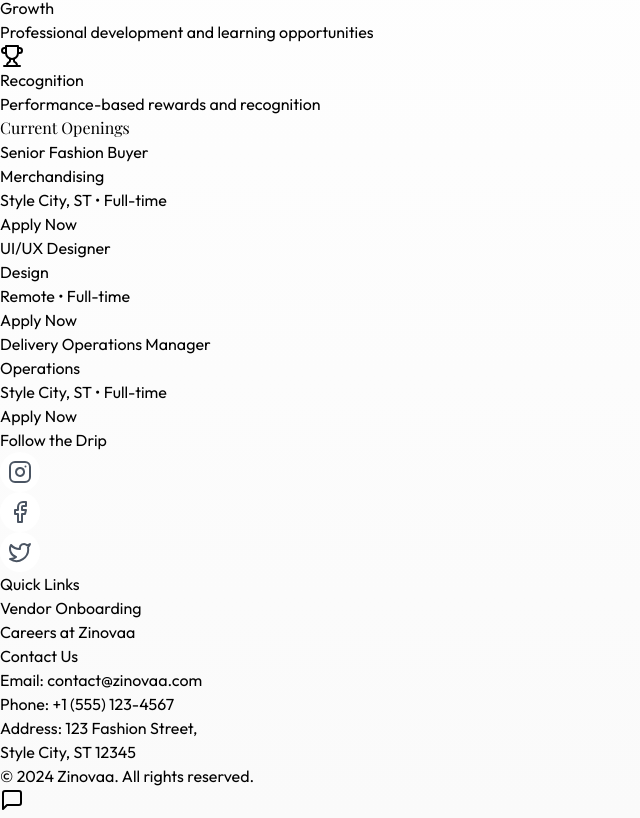
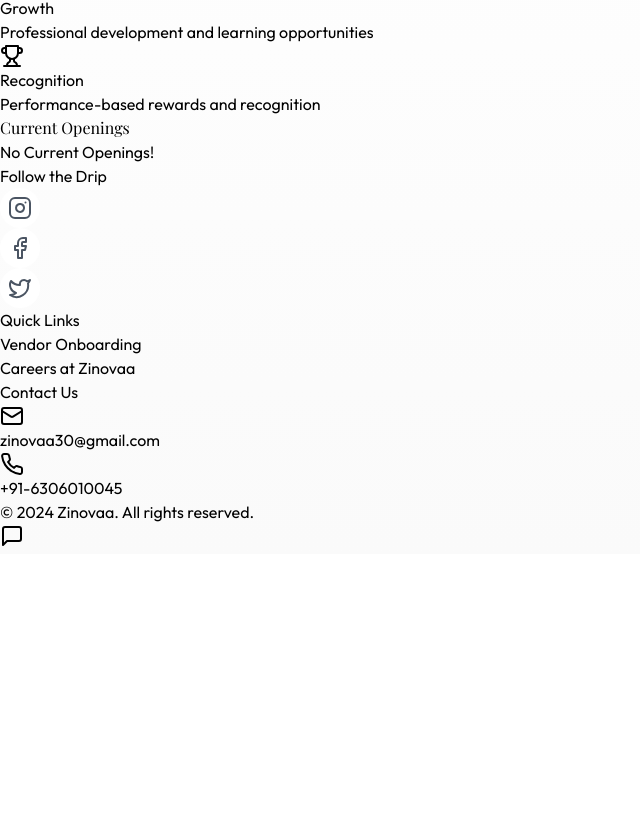
Before and after one commit to sahabji0P/Zinovaa, a Next.js app: page /careers in a window 1280 px wide. Shown: the part 292-1110 px from the top of the page, without its empty margins (0-640 px from the left). After the commit the page ends 846 px from the top, so only its background shows below. Built offline with nearby package versions, Linux system fonts and the light colour scheme; a web font is replaced by a local one.

Commit message:
made changes in the career section, footer

```diff
--- a/app/careers/page.tsx
+++ b/app/careers/page.tsx
@@ -87,6 +87,7 @@
           <h2 className={`${playfair.className} text-3xl font-bold mb-8 text-center`}>
             Current Openings
           </h2>
+{/*
           <div className="space-y-6">
             {openings.map((job, index) => (
               <motion.div
@@ -110,7 +111,14 @@
                 </div>
               </motion.div>
             ))}
-          </div>
+          </div> */}
+
+          <div className="">
+                    <h3 className="text-xl font-semibold mb-2">No Current Openings!</h3>
+
+                  </div>
+
+
         </div>
       </div>
     </main>
--- a/app/page.tsx
+++ b/app/page.tsx
@@ -25,7 +25,7 @@
               Welcome to Zinovaa - Elevate Your Everyday
             </p>
             <p className="text-lg text-gray-500 mb-10">
-              Fashion is personal, and at Zinovaa, we take it personally. 💅 We serve up styles that scream <strong>authentic you</strong> and get them to your door at lightning speed. ⚡ Because your vibe is too good to wait. Let&apos;s slay, stat.
+              Fashion is personal, and at Zinovaa, we take it personally. 👗 We serve up styles that scream <strong>authentic you</strong> and get them to your door at lightning speed. ⚡ Because your vibe is too good to wait. Let&apos;s slay, stat.
             </p>
             <Button size="lg" className="bg-red-600 hover:bg-red-700 transform hover:scale-105 transition-all duration-300 text-white cursor-wait">
               Learn More
--- a/components/layout/Footer.tsx
+++ b/components/layout/Footer.tsx
@@ -6,6 +6,7 @@
 import { Button } from "@/components/ui/button";
 import { quickLinks } from "@/lib/chat-data";
 import Link from "next/link";
+import { Mail, Phone } from "lucide-react";
 
 export function Footer() {
   const socialLinks = [
@@ -52,12 +53,19 @@
     </ul>
   </div>
 
-  <div>
+  <div className="justify-center items-center flex-row">
     <h4 className="text-xl font-semibold mb-6">Contact Us</h4>
-    <div className="space-y-3 text-gray-300">
-      <p>Email: contact@zinovaa.com</p>
-      <p>Phone: +1 (555) 123-4567</p>
-      <p>Address: 123 Fashion Street,<br />Style City, ST 12345</p>
+    <div className="space-y-3 text-gray-300 pl-10">
+      <div className="flex gap-3">
+      <Mail/>
+      <p>zinovaa30@gmail.com</p>
+      </div>
+
+      <div className="flex gap-3">
+      <Phone/>
+      <p>+91-6306010045</p>
+      </div>
+
     </div>
   </div>
 </div>
```
